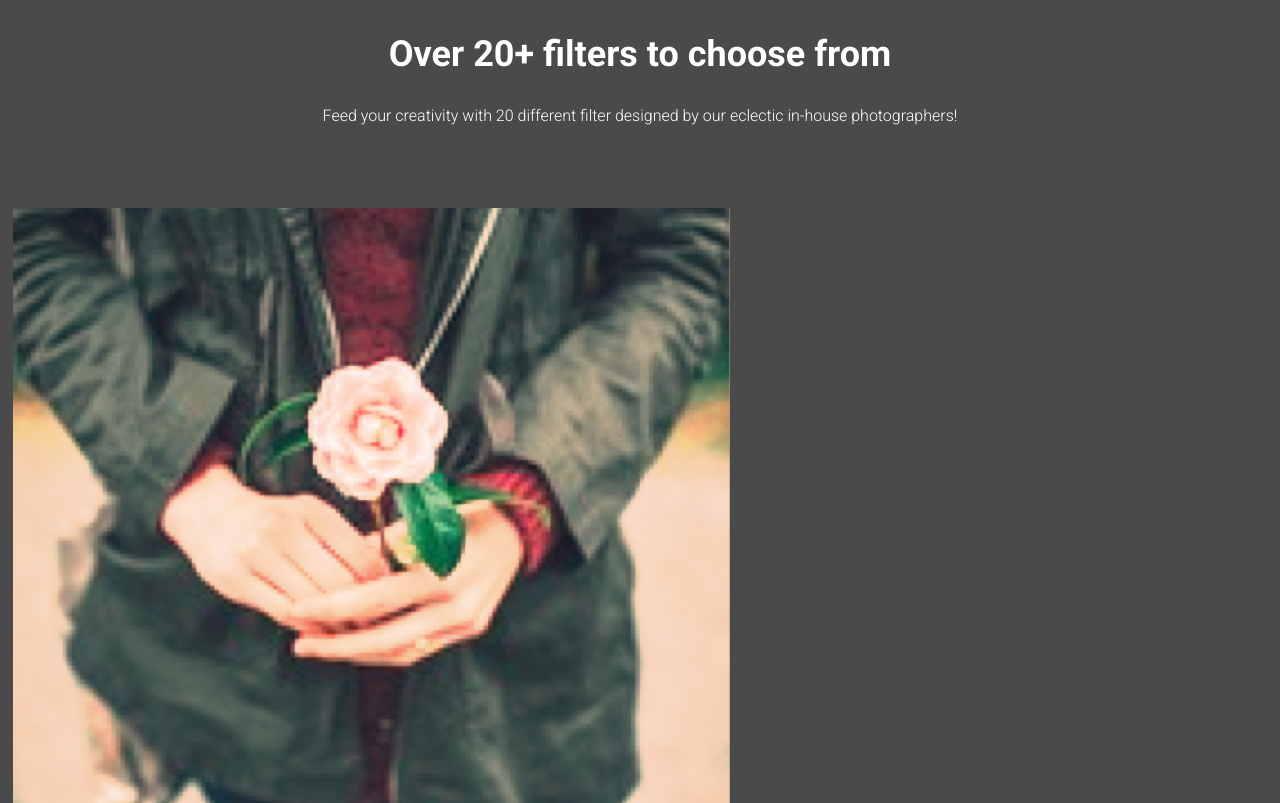
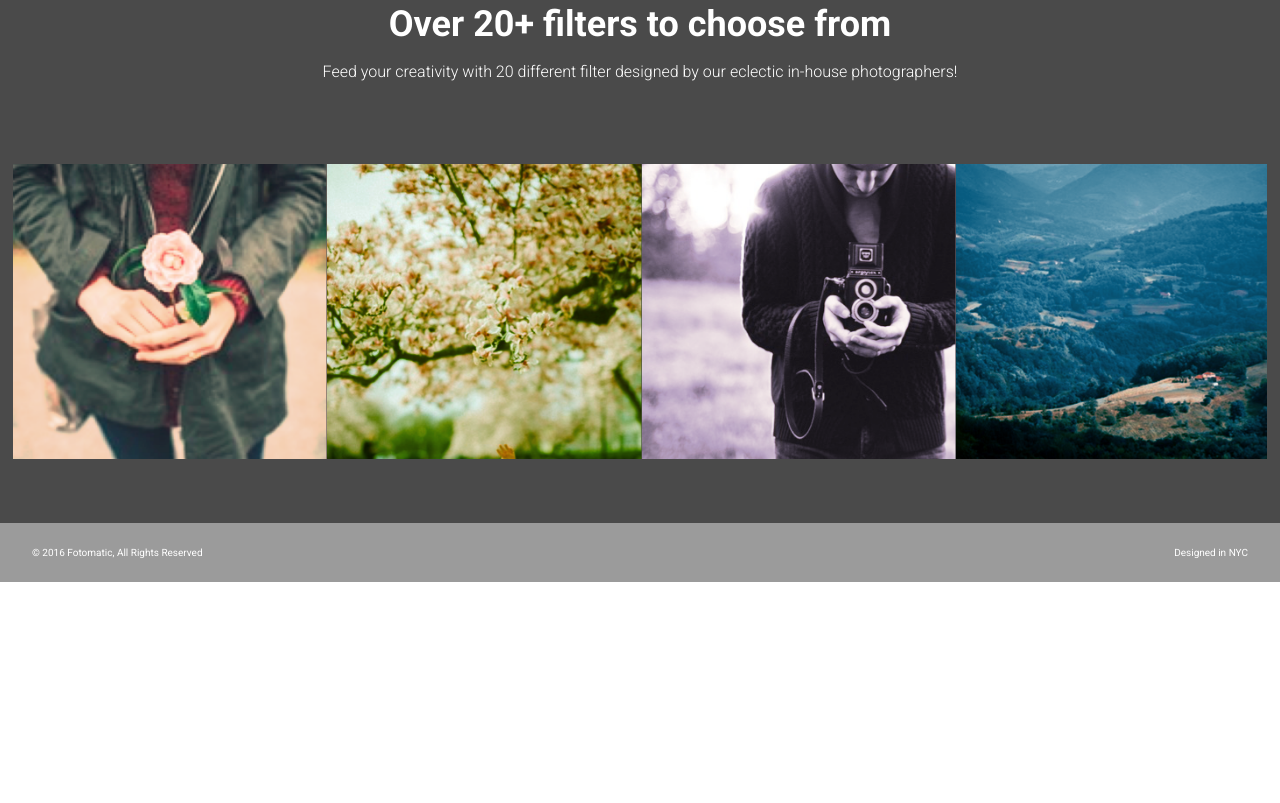
Before and after one commit to likra-sketch/fotomatic, a plain HTML site: page index.html in a window 1280 px wide. Shown: the part 1444-2247 px from the top of the page. After the commit the page ends 2026 px from the top, so only its background shows below. Drawn offline with Linux system fonts and the light colour scheme; a web font is replaced by a local one.

Commit message:
fix layout of Filters section

```diff
--- a/resources/css/style.css
+++ b/resources/css/style.css
@@ -319,6 +319,8 @@ header .mobile {
   font-size: 2.25rem;
   font-weight: bold;
   color: white;
+  opacity: 100%;
+  margin: 0;
 }
 
 #filters-section .content h3 {
@@ -329,8 +331,15 @@ header .mobile {
 }
 
 #filters-section .images-container {
+  display: flex;
   max-width: 100%;
   padding: 0 1%;
+}
+
+#filters-section .images-container img {
+  width: 100%;
+  height: auto;
+  display: block;
 }
 
 @media only screen and (max-width: 760px) {
```
